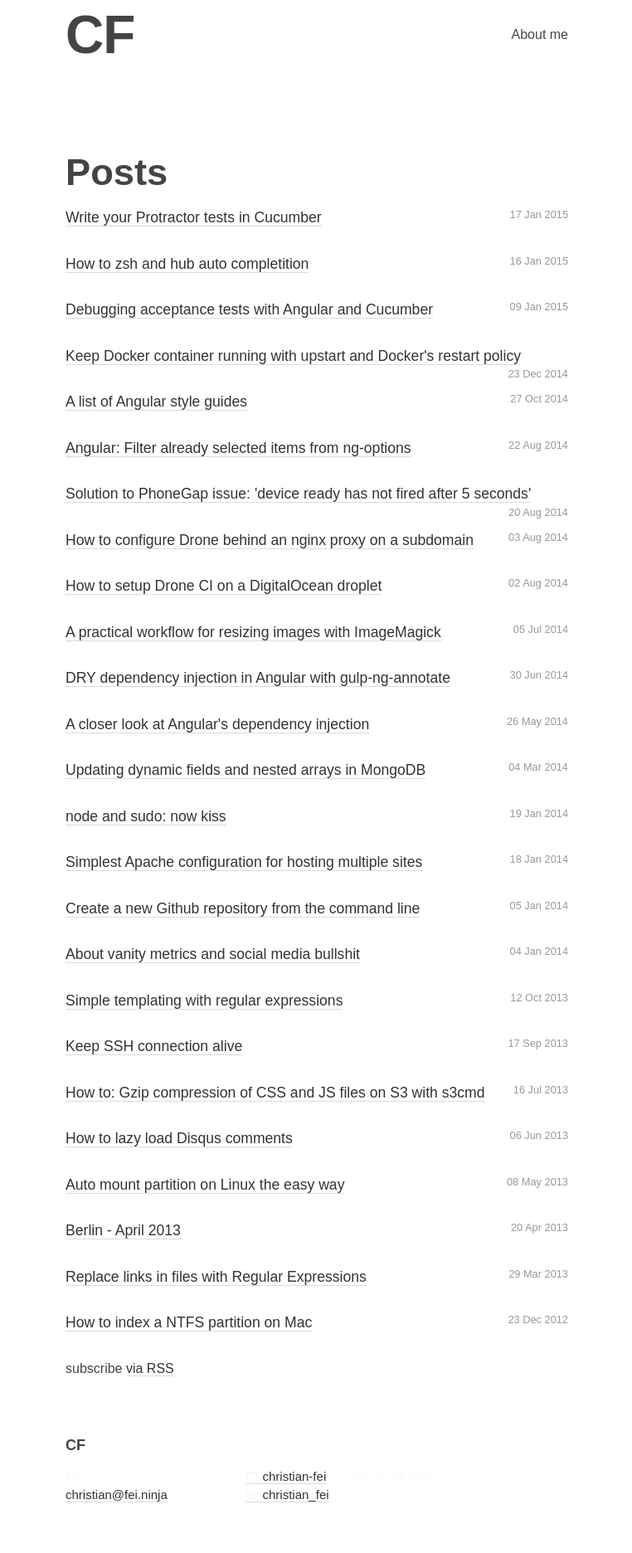
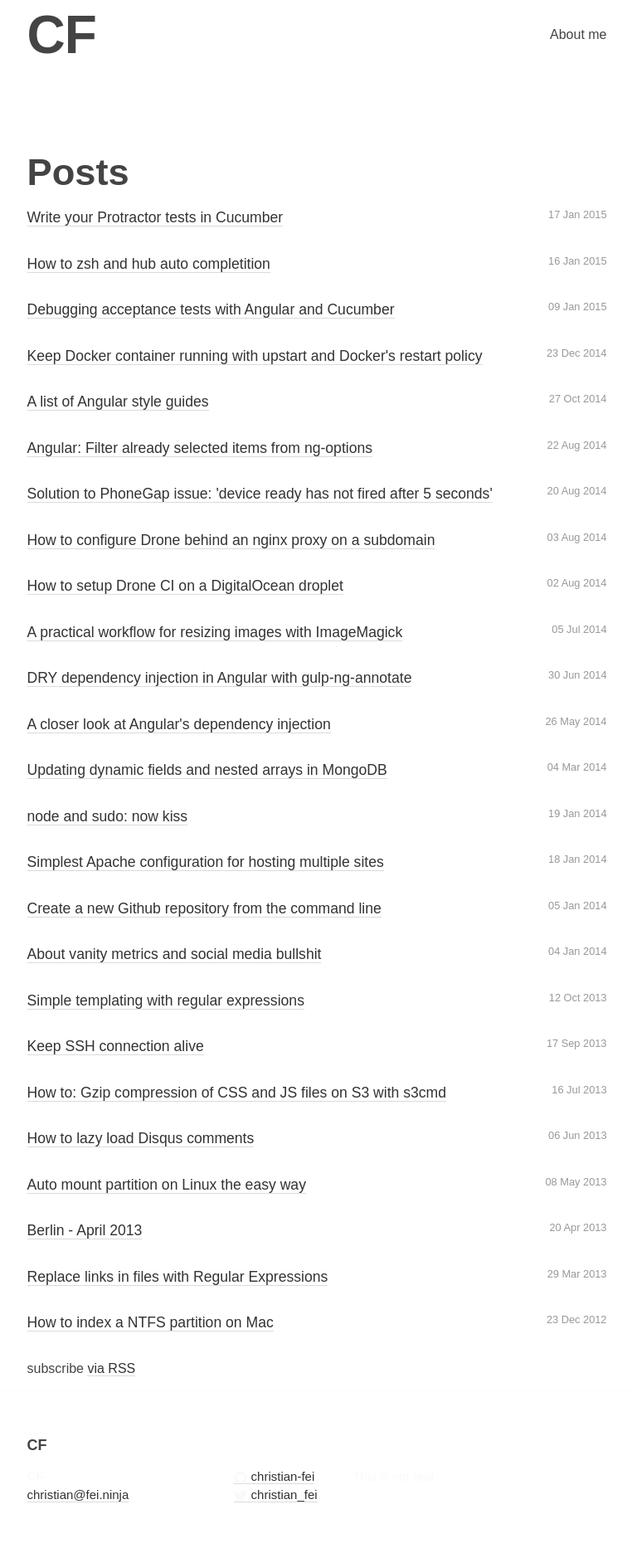
Before and after one commit to christian-fei/christian-fei.github.io-pandoc, a Jekyll site: the page built from index.html, in a window 1280 px wide. Shown: the whole page at 83% size, without its empty margins (258-1020 px from the left). Built offline with Jekyll 4.4.1, drawn with Linux system fonts in a browser that asks for light colours; Markdown is read by kramdown in place of the engine named in the settings.

Commit message:
wider layout

```diff
--- a/_sass/_ads.scss
+++ b/_sass/_ads.scss
@@ -3,7 +3,7 @@
   margin: 3em auto;
   width: 130px;
 
-  @media all and (min-width: 1000px){
+  @media all and (min-width: 1100px){
     position: absolute;
     top: 50px;
     left: -175px;
--- a/_sass/_base.scss
+++ b/_sass/_base.scss
@@ -57,8 +57,7 @@ li {
  * Wrapper
  */
 .wrapper {
-    max-width: -webkit-calc(666px - (#{$spacing-unit} * 2));
-    max-width:         calc(666px - (#{$spacing-unit} * 2));
+    max-width: 699px;
     margin-right: auto;
     margin-left: auto;
     padding-right: $spacing-unit;
```
